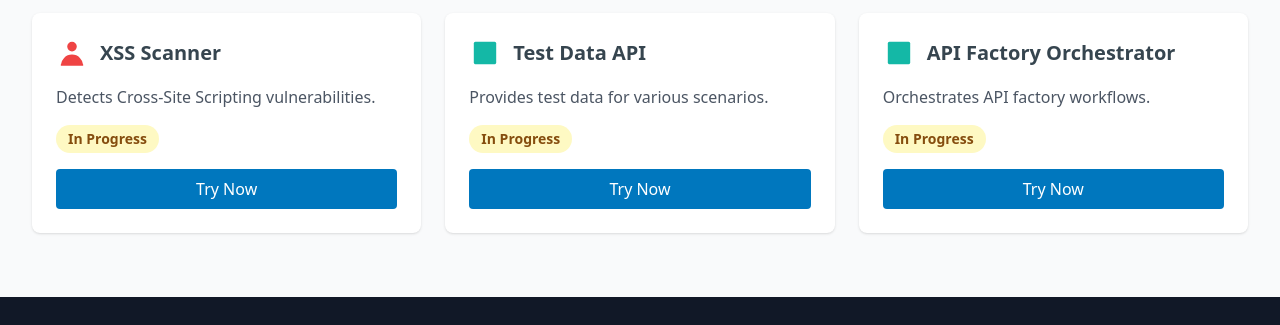
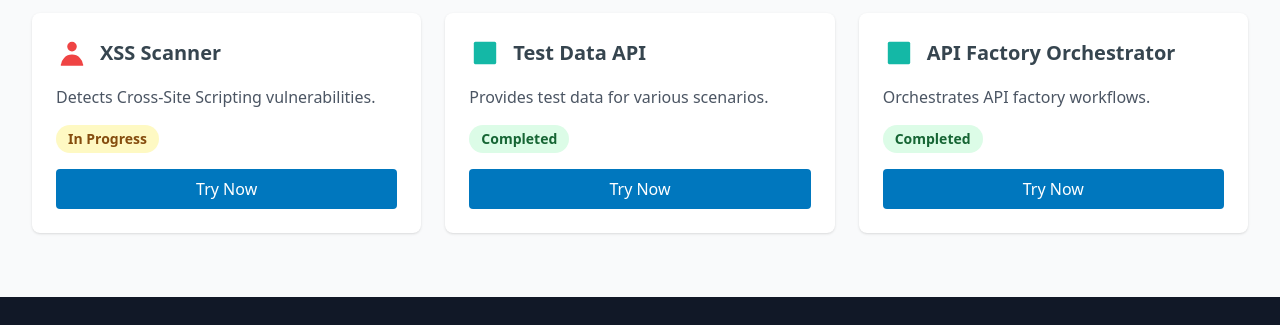
Before and after one commit to DevToolsConglomerate/Dev-Tools-Conglomerate, a website built with Parcel: page dashboard.html in a window 1280 px wide. Shown: the part 191-516 px from the top of the page. Built offline with nearby package versions, Linux system fonts and the light colour scheme.

Commit message:
Project statue updated

```diff
--- a/dashboard.html
+++ b/dashboard.html
@@ -66,7 +66,7 @@
                         <h3 class="text-xl font-bold text-charcoal">Test Data API</h3>
                     </div>
                     <p class="text-gray-600 mb-4">Provides test data for various scenarios.</p>
-                    <span class="inline-block bg-yellow-100 text-yellow-800 px-3 py-1 rounded-full text-sm font-semibold">In Progress</span>
+                    <span class="inline-block bg-green-100 text-green-800 px-3 py-1 rounded-full text-sm font-semibold">Completed</span>
                     <a href="https://github.com/DevToolsConglomerate/test-data-api" target="_blank" class="mt-4 w-full bg-sea-blue text-white py-2 rounded hover:bg-teal-600 transition inline-block text-center">Try Now</a>
                 </div>
                 <div class="bg-white p-6 rounded-lg shadow hover:shadow-xl transform hover:-translate-y-1 transition cursor-pointer">
@@ -77,7 +77,7 @@
                         <h3 class="text-xl font-bold text-charcoal">API Factory Orchestrator</h3>
                     </div>
                     <p class="text-gray-600 mb-4">Orchestrates API factory workflows.</p>
-                    <span class="inline-block bg-yellow-100 text-yellow-800 px-3 py-1 rounded-full text-sm font-semibold">In Progress</span>
+                    <span class="inline-block bg-green-100 text-green-800 px-3 py-1 rounded-full text-sm font-semibold">Completed</span>
                     <a href="https://github.com/DevToolsConglomerate/api-factory-orchestrator" target="_blank" class="mt-4 w-full bg-sea-blue text-white py-2 rounded hover:bg-teal-600 transition inline-block text-center">Try Now</a>
                 </div>
             </div>
```
Also changed, not shown: dist/dashboard.html, 1 other file.
